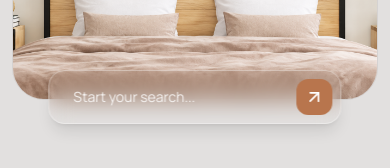
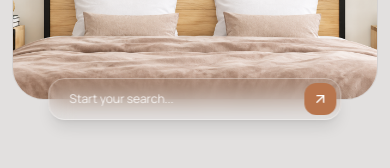
Before and after one commit to RaviKayease/Kayease-Hotel, a Next.js app: page / in a window 390 px wide. Shown: the part 262-430 px from the top of the page. Built offline with nearby package versions, Linux system fonts and the light colour scheme.

Commit message:
fixedMobileBookingGlassCard

```diff
--- a/app/page.tsx
+++ b/app/page.tsx
@@ -147,9 +147,9 @@ const HomePage = () => {
             {/* Bottom glass card */}
             <div
               ref={bookingRef}
-              className="booking-glass absolute -bottom-6 sm:-bottom-7 lg:-bottom-8 xl:-bottom-9 2xl:-bottom-10 left-1/2 z-20 w-[80%] -translate-x-1/2 rounded-2xl lg:rounded-3xl bg-[rgb(var(--glass)/)] backdrop-blur-md lg:backdrop-blur-lg flex items-center p-2 gap-2 border border-[rgb(var(--glass-border)/0.35)] shadow-lg transition-colors duration-500"
+              className="booking-glass absolute -bottom-5 sm:-bottom-6 lg:-bottom-8 xl:-bottom-9 2xl:-bottom-10 left-1/2 z-20 w-[80%] -translate-x-1/2 rounded-2xl lg:rounded-3xl bg-[rgb(var(--glass)/)] backdrop-blur-md lg:backdrop-blur-lg flex items-center p-1 sm:p-2 gap-2 border border-[rgb(var(--glass-border)/0.35)] shadow-lg transition-colors duration-500"
             >
-              <p className="lg:hidden flex-1 whitespace-nowrap text-sm pl-4 text-[rgb(var(--glass-text)/0.85)]">
+              <p className="lg:hidden flex-1 whitespace-nowrap text-xs md:text-sm pl-4 text-[rgb(var(--glass-text)/0.85)]">
                 Start your search...
               </p>
 
@@ -488,7 +488,7 @@ const HomePage = () => {
                 onClick={() => setShowMobileSearchPanel(true)}
                 className="lg:hidden bg-[var(--primary)] p-2 lg:p-3 xl:p-4 rounded-xl lg:rounded-2xl cursor-pointer transition hover:brightness-90"
               >
-                <ArrowUpRight className="text-white size-5" />
+                <ArrowUpRight className="text-white size-4 md:size-5" />
               </button>
             </div>
 
```
Also changed, not shown: app/components/ChangeTheme.tsx (indentation only).
